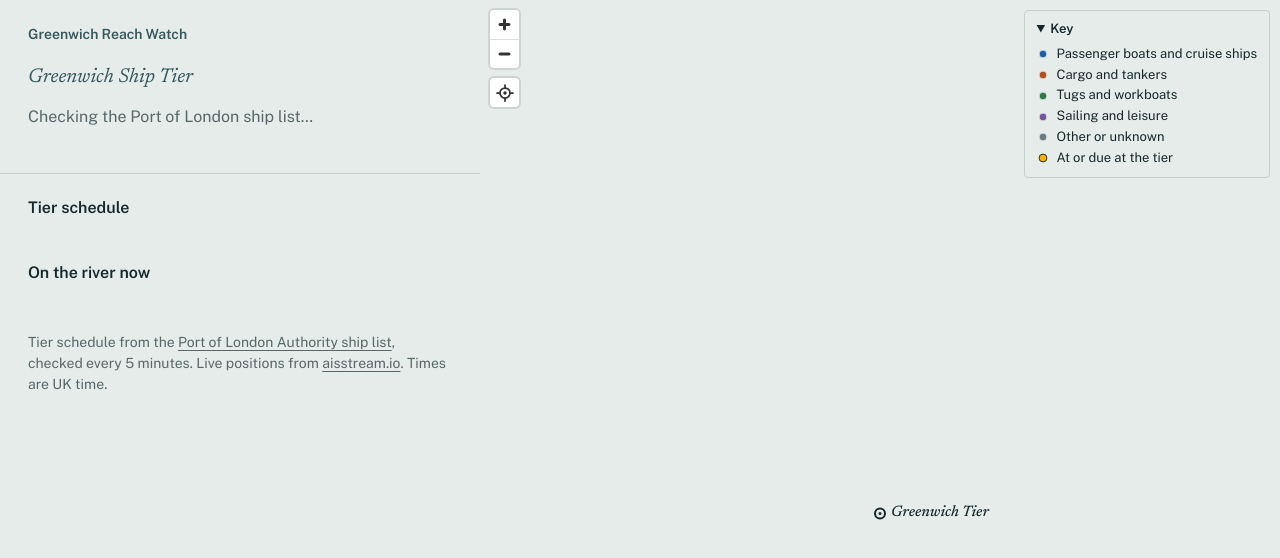
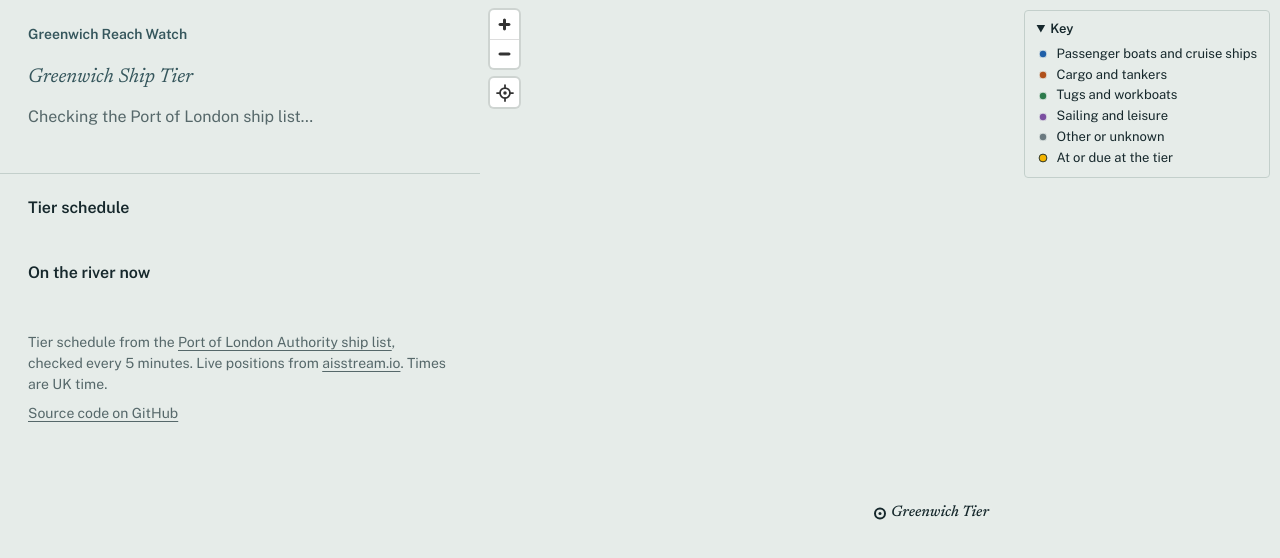
Before and after one commit to adamjhc/greenwich-reach-watch, a website: page public/index.html in a window 1280 px wide. Drawn offline with nearby package versions, Linux system fonts and the light colour scheme; no server answers.

Commit message:
Link to the source code on GitHub from the page footer

```diff
--- a/public/index.html
+++ b/public/index.html
@@ -44,6 +44,9 @@
             5 minutes. Live positions from <a href="https://aisstream.io" target="_blank" rel="noopener">aisstream.io</a>. Times are UK time.
           </p>
           <p id="updated"></p>
+          <p>
+            <a href="https://github.com/adamjhc/greenwich-reach-watch" target="_blank" rel="noopener">Source code on GitHub</a>
+          </p>
         </footer>
       </div>
     </main>
```
